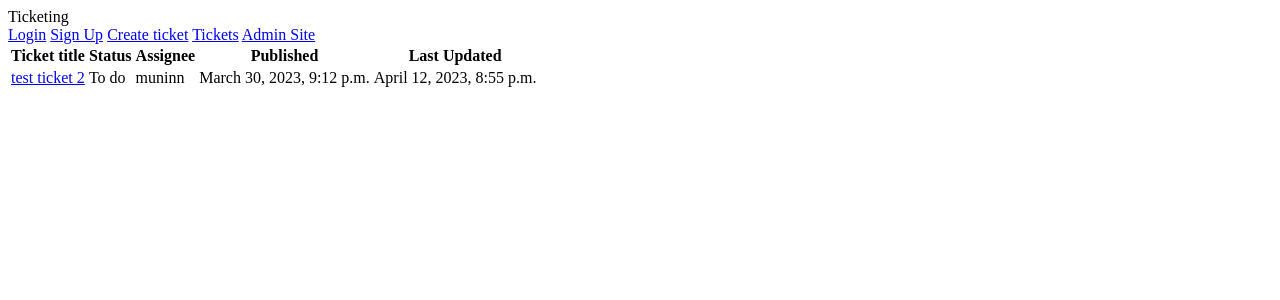
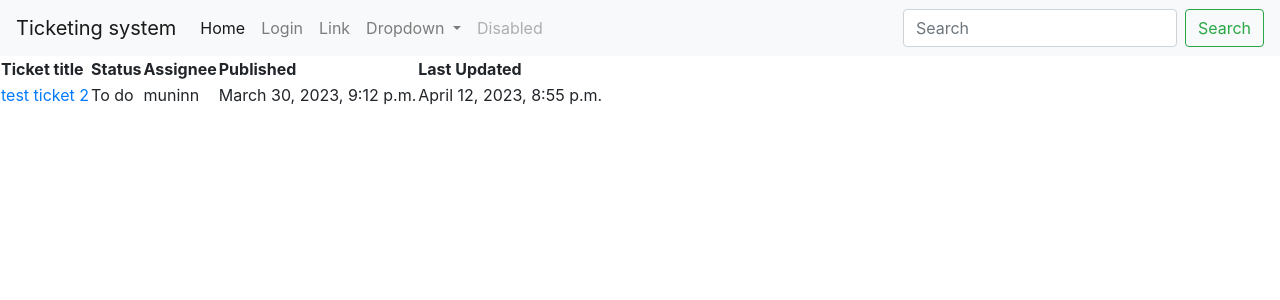
Before and after one commit to aleksandraskolasinska/ticketing-system, a Django app: page / in a window 1280 px wide. Shown: the top 300 px of the page. Run offline with Django 4.2, Linux system fonts and the light colour scheme; data comes from the database, SQL or seed files in the repository; parts of the project's set-up code (start-up, migrations or seed data) failed here and were passed over.

Commit message:
added bootstrap

```diff
--- a/tickets/templates/base.html
+++ b/tickets/templates/base.html
@@ -1,25 +1,60 @@
 <!DOCTYPE html>
 <html>
   <head>
-    <meta charset="UTF-8" />
-    <title>{% block title %}Tickets{% endblock %}</title>
+    <link rel="stylesheet" href="https://cdn.jsdelivr.net/npm/bootstrap@4.3.1/dist/css/bootstrap.min.css" integrity="sha384-ggOyR0iXCbMQv3Xipma34MD+dH/1fQ784/j6cY/iJTQUOhcWr7x9JvoRxT2MZw1T" crossorigin="anonymous">
+    <title>{% block title %}{% endblock %}</title>
     </head>
     <body>
-    <div>
-      <a>Ticketing</a>
-      <div>
+        <nav class="navbar navbar-expand-lg navbar-light bg-light">
+            <a class="navbar-brand" href="#">Ticketing system</a>
+            <button class="navbar-toggler" type="button" data-toggle="collapse" data-target="#navbarSupportedContent" aria-controls="navbarSupportedContent" aria-expanded="false" aria-label="Toggle navigation">
+              <span class="navbar-toggler-icon"></span>
+            </button>
+
+            <div class="collapse navbar-collapse" id="navbarSupportedContent">
+              <ul class="navbar-nav mr-auto">
+                <li class="nav-item active">
+                  <a class="nav-link" href="/">Home <span class="sr-only">(current)</span></a>
+                </li>
+
                 {% if user.is_authenticated %}
-        <a href="{% url 'logout' %}">Logout</a>
+                <li class="nav-item">
+                  <a class="nav-link" href="{% url 'logout' %}"> Logout </a>
+                </li>
                 {% else %}
-        <a href="{% url 'login' %}">Login</a>
-        <a href="{% url 'ticketsapp:signup' %}">Sign Up</a>
+                <li class="nav-item">
+                  <a class="nav-link" href="{% url 'login' %}"> Login </a>
+                </li>
                 {% endif %}
-        <a href="{% url 'ticketsapp:create_ticket' %}"> Create ticket</a>
-        <a href="{% url 'ticketsapp:index' %}"> Tickets</a>
+                <li class="nav-item">
+                  <a class="nav-link" href="#">Link</a>
+                </li>
+                <li class="nav-item dropdown">
+                  <a class="nav-link dropdown-toggle" href="#" id="navbarDropdown" role="button" data-toggle="dropdown" aria-haspopup="true" aria-expanded="false">
+                    Dropdown
+                  </a>
+                  <div class="dropdown-menu" aria-labelledby="navbarDropdown">
+                    <a class="dropdown-item" href="#">Action</a>
+                    <a class="dropdown-item" href="#">Another action</a>
+                    <div class="dropdown-divider"></div>
+                    <a class="dropdown-item" href="#">Something else here</a>
+                  </div>
+                </li>
+                <li class="nav-item">
+                  <a class="nav-link disabled" href="#" tabindex="-1" aria-disabled="true">Disabled</a>
+                </li>
+              </ul>
+              <form class="form-inline my-2 my-lg-0">
+                <input class="form-control mr-sm-2" type="search" placeholder="Search" aria-label="Search">
+                <button class="btn btn-outline-success my-2 my-sm-0" type="submit">Search</button>
+              </form>
+            </div>
+          </nav>
 
-        <a href="/admin/" class="sel">Admin Site</a>
-      </div>
-    </div>
-    <div>{% block content %}{% endblock %}</div>
+        {% block content%}
+        {% endblock %}
+        <script src="https://code.jquery.com/jquery-3.3.1.slim.min.js" integrity="sha384-q8i/X+965DzO0rT7abK41JStQIAqVgRVzpbzo5smXKp4YfRvH+8abtTE1Pi6jizo" crossorigin="anonymous"></script>
+        <script src="https://cdn.jsdelivr.net/npm/popper.js@1.14.7/dist/umd/popper.min.js" integrity="sha384-UO2eT0CpHqdSJQ6hJty5KVphtPhzWj9WO1clHTMGa3JDZwrnQq4sF86dIHNDz0W1" crossorigin="anonymous"></script>
+        <script src="https://cdn.jsdelivr.net/npm/bootstrap@4.3.1/dist/js/bootstrap.min.js" integrity="sha384-JjSmVgyd0p3pXB1rRibZUAYoIIy6OrQ6VrjIEaFf/nJGzIxFDsf4x0xIM+B07jRM" crossorigin="anonymous"></script>
     </body>
 </html>
```
Lines whose indentation alone changed are shown as unchanged.
